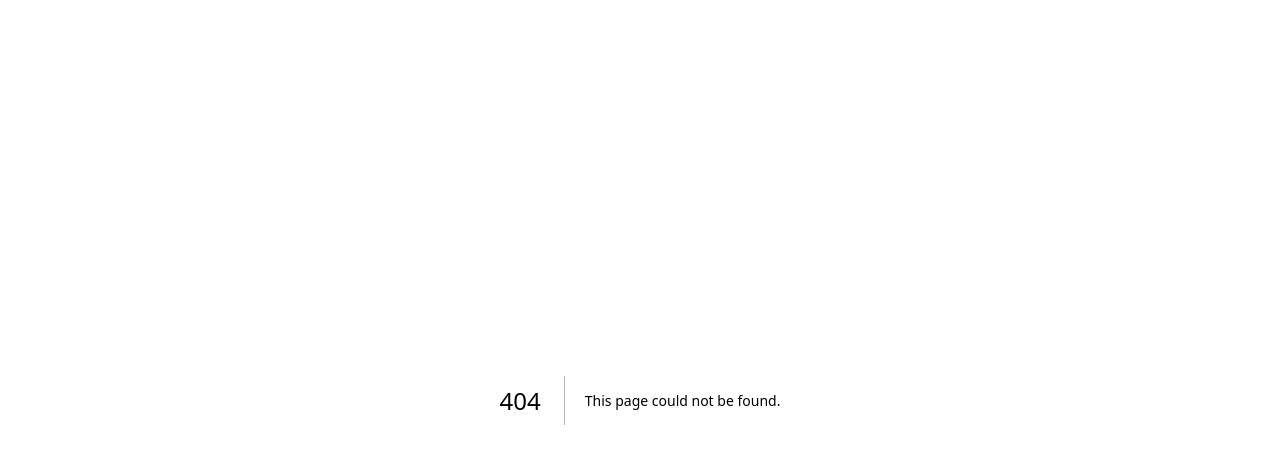
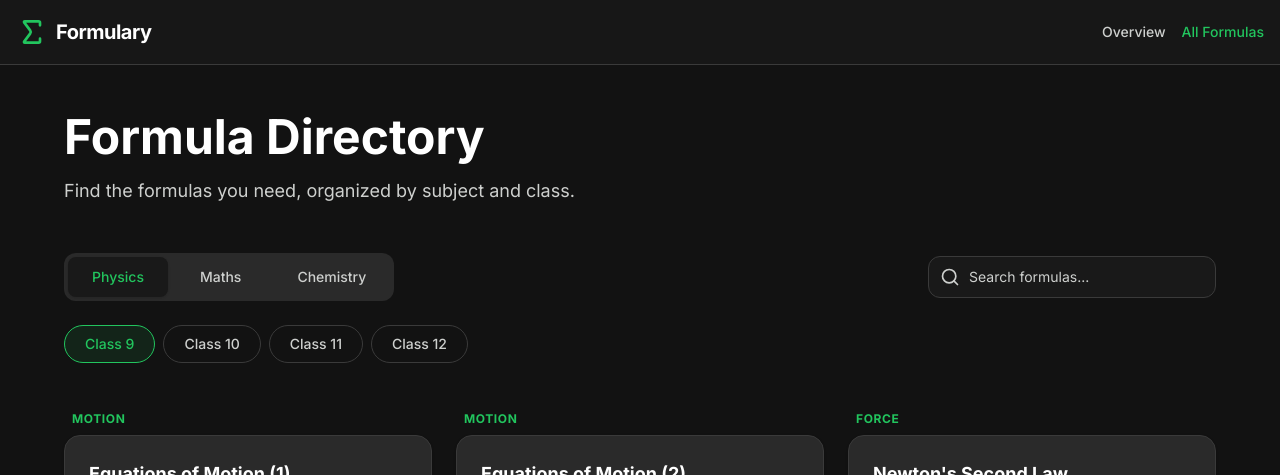
Before and after one commit to adarshg-org-13/Formalify, a Next.js app: page /formulas in a window 1280 px wide. Before the commit this address had no page. Shown: the top 475 px of the page. Built offline with nearby package versions, Linux system fonts and the light colour scheme.

Commit message:
fixed the erros

```diff
--- a/src/app/components/FormulaCard.tsx
+++ b/src/app/components/FormulaCard.tsx
@@ -1,8 +1,6 @@
-//Formula card file
 "use client";
 
-import React from "react";
-import { useState } from "react";
+import React, { useState } from "react";
 import "katex/dist/katex.min.css";
 import { BlockMath } from "react-katex";
 import { Copy, Check } from "lucide-react";
@@ -15,7 +13,6 @@ interface FormulaCardProps {
   className?: string;
 }
 
-//Copy to clipboard mechanism
 export function FormulaCard({ title, description, formula, explanation, className }: FormulaCardProps) {
   const [copied, setCopied] = useState(false);
 
--- a/src/app/components/Navbar.tsx
+++ b/src/app/components/Navbar.tsx
@@ -1,40 +1,38 @@
-// Main Navbar file Home page and Formula page
 "use client";
 
+import Link from "next/link";
+import { usePathname } from "next/navigation";
 import { Sigma } from "lucide-react";
 
-interface NavbarProps {
-    currentPage: "home" | "formulas";
-    onNavigate: (page:"home" | "formulas") => void;
-}
+export function Navbar() {
+  const pathname = usePathname();
 
-export function Navbar({currentPage,onNavigate}:NavbarProps){
-    return(
+  return (
     <nav className="sticky top-0 z-50 w-full border-b border-[#3A3A3A] bg-[#191919]/80 backdrop-blur-md">
       <div className="container mx-auto px-4 h-16 flex items-center justify-between">
-                <button onClick={() => onNavigate("home")} className="flex items-center gap-2 text-[#22C55E]">
-                    <Sigma className="w-8 h-8"/>
-                    <span className="font-bold text-xl tracking-tight text-white">Formalify</span>
-                </button>
+        <Link href="/" className="flex items-center gap-2 text-[#22C55E]">
+          <Sigma className="w-8 h-8" />
+          <span className="font-bold text-xl tracking-tight text-white">Formulary</span>
+        </Link>
 
         <div className="flex items-center gap-6">
           <div className="flex items-center gap-4">
-                        <button
-                          onClick={() => onNavigate("home")}
-                          className={`text=sm font-medium transition-colors hover:text-[#22C55E] ${
-                            currentPage === "home" ? "text-[#22C55E]" : "text-[#CED0CE]"
+            <Link
+              href="/"
+              className={`text-sm font-medium transition-colors hover:text-[#22C55E] ${
+                pathname === "/" ? "text-[#22C55E]" : "text-[#CED0CE]"
               }`}
             >
-                            OverView
-                        </button>
-                        <button
-                          onClick={() => onNavigate("formulas")}
+              Overview
+            </Link>
+            <Link
+              href="/formulas"
               className={`text-sm font-medium transition-colors hover:text-[#22C55E] ${
-                            currentPage === "formulas" ? "text-[22C55E]" : "text-[#CED0CE]"
+                pathname === "/formulas" ? "text-[#22C55E]" : "text-[#CED0CE]"
               }`}
             >
               All Formulas
-                        </button>
+            </Link>
           </div>
         </div>
       </div>
--- a/src/app/pages/Formulas.tsx
+++ b/src/app/formulas/page.tsx
@@ -1,4 +1,4 @@
-//Main formula page
+"use client";
 
 import { useState } from "react";
 import { FormulaCard } from "../components/FormulaCard";
@@ -56,7 +56,7 @@ const formulasData = [
   { subject: "Chemistry", class: "Class 12", topic: "Electrochemistry", title: "Nernst Equation", description: "Cell potential", formula: "E = E^\\circ - \\frac{RT}{nF}\\ln Q", explanation: "E = cell potential, E° = standard cell potential, R = gas constant, T = temperature, n = moles of electrons, F = Faraday constant, Q = reaction quotient." },
 ];
 
-export function Formulas() {
+export default function FormulasPage() {
   const [activeSubject, setActiveSubject] = useState<string>("Physics");
   const [activeClass, setActiveClass] = useState<string>("Class 9");
   const [searchQuery, setSearchQuery] = useState("");
--- a/src/app/layout.tsx
+++ b/src/app/layout.tsx
@@ -1,9 +1,13 @@
 import type { Metadata } from "next";
+import { Inter } from "next/font/google";
 import "./globals.css";
+import { Navbar } from "./components/Navbar";
+
+const inter = Inter({ subsets: ["latin"] });
 
 export const metadata: Metadata = {
-  title: "Formalify - Physics Chemistry & Maths",
-  description: "A comprehensive collection of Physics, Chemistry, and Mathematics formulas."
+  title: "Formulary",
+  description: "Your Ultimate Science & Math Companion",
 };
 
 export default function RootLayout({
@@ -11,10 +15,13 @@ export default function RootLayout({
 }: Readonly<{
   children: React.ReactNode;
 }>) {
-  return(
+  return (
     <html lang="en">
-      <body className="antialiased">
-        {children}
+      <body className={`${inter.className} bg-[#121212] text-white min-h-screen font-sans`}>
+        <Navbar />
+        <main>
+          {children}
+        </main>
       </body>
     </html>
   );
--- a/src/app/page.tsx
+++ b/src/app/page.tsx
@@ -1,5 +1,3 @@
-//Main Home Page / Featured Page
-
 import Link from "next/link";
 import { ArrowRight, BookOpen, Calculator, FunctionSquare } from "lucide-react";
 import { FormulaCard } from "./components/FormulaCard";
@@ -58,7 +56,7 @@ export default function HomePage() {
               title="Quadratic Formula"
               description="Maths: Roots of ax² + bx + c = 0."
               formula="x = \frac{-b \pm \sqrt{b^2 - 4ac}}{2a}"
-              explanation="a, b, and c are coefficients of the quadratic equation where (a !=0 ), and x represents the unknown roots."
+              explanation="a, b, and c are coefficients of the quadratic equation, and x represents the unknown roots."
             />
             <FormulaCard
               title="Ideal Gas Law"
--- a/src/app/pages/Home.tsx
+++ /dev/null
@@ -1,105 +0,0 @@
-import { ArrowRight,BookOpen,Calculator,FunctionSquare } from "lucide-react";
-import {FormulaCard} from '../components/FormulaCard';
-
-interface HomeProps {
-    onNavigate: (page:'home' | 'formualas') => void;
-}
-
-export function Home({onNavigate} : HomeProps){
-    return(
-        <div className="min-h-screen pb-20">
-            {/* Hero section */}
-            <section className="pty-24 pb-16 px-4">
-                <div className="contianer mx-auto max-w-5xl text-center">
-                    <div className="inline-flex items-center gap-2 px-3 py-1 rounded-full bg-[#2A2A2A] text-[#22C55E] text-sm font-medium mb-6">
-                        <BookOpen className="w-4 h-4"/>
-                        <span>Best Website for you Physics Chemistry & Math Reivison</span>
-                    </div>
-                    <h1 className="text-5xl md:text-7xl font-bold tracking-tight mb-6 text-white">
-                        Master Concepts With <br className="hidden md:block"/>
-                        <span className="text-[#22C55E]">Essential Formulas</span>
-                    </h1>
-                    <p className="text-lg md:text-xl text-[#CED0CE] max-w-2xl mx-auto mb-10">
-                        A comprehensive collection of Physics, Chemistry, and Mathematics formulas for classes 9, 10, 11, and 12.
-                        Clear, concise, and ready for your next exam.
-                    </p>
-                    <div className="flex flex-col sm:flex-row items:center justify-center gap-4">
-                        <button
-                          onClick={() => onNavigate("formualas")}
-                          className="inline-flex items-center justify-center gap-2 px-8 py-4 rounded-full bg-[#22C55E] text-white font-bold hover:bg-[#16a24a] transition-colors w-full sm:w-auto"
-                        >
-                            Browse Formulas
-                            <ArrowRight className="w-5 h-5"/>
-                        </button>
-                    </div>
-                </div>
-            </section>
-
-            {/* Featured Formulas*/}
-            <section className="py-16 px-4 bg-[#191919]">
-                <div className="container mx-auto max-w-6xl">
-                    <div className="flex items-center justify-between mb-10">
-                        <h2 className="text-3xl font-bold flex items-center gap-3 text-white">
-                            <Calculator className="w-8 h-8 text-[#22C55E]"/>
-                            Featured Formulas
-                        </h2>
-                        <button onClick={() => onNavigate("formualas")} className="text-[#22C55E] font-medium hover:underline hidden sm:block">
-                            View all
-                        </button>
-                    </div>
-
-                    <div className="gird grid-cols-1 md:grid-cols-2 lg:grid-cols-3 gap-6">
-                        <FormulaCard
-                          title="Newton's Second Law"
-                          description="Physics: Force is equal to the rate of change of momentum of a body of a const mass."
-                          formula="F = ma"
-                          explanation="F is the net force applied, m is the mass of the object, and a is its acceleration."
-                        />
-                        <FormulaCard
-                          title="Quadratic Formula"
-                          description="Maths: Roots of ax² + bx + c = 0."
-                          formula="x = \frac{-b \pm \sqrt{b^2 - 4ac}}{2a}"
-                          explanation="a,b and c are the coefficients of the quadratic equation for (a != 0), and x represents the unknown roots."
-                        />
-                        <FormulaCard
-                          title="Ideal Gas Law"
-                          description="Chemistry: Equation of root of state of a hypothetical ideal gas."
-                          formula="PV = nRT"
-                          explanation="P is the Pressure, V is the Volume, n is the number of moles, R is the ideal gas constant, and T is the temperature."
-                        />
-                    </div>
-                </div>
-            </section>
-
-      {/* Subjects Overview */}
-      <section className="py-20 px-4">
-        <div className="container mx-auto max-w-6xl">
-          <h2 className="text-3xl font-bold mb-12 text-center flex items-center justify-center gap-3 text-white">
-            <FunctionSquare className="w-8 h-8 text-[#22C55E]" />
-            Curriculum Coverage
-          </h2>
-
-          <div className="grid grid-cols-1 md:grid-cols-3 gap-8">
-            {[
-              { subject: "Physics", topics: ["Mechanics", "Thermodynamics", "Electromagnetism", "Optics"] },
-              { subject: "Mathematics", topics: ["Algebra", "Calculus", "Geometry", "Trigonometry"] },
-              { subject: "Chemistry", topics: ["Physical Chemistry", "Organic Chemistry", "Inorganic Chemistry", "Atomic Structure"] }
-            ].map((item) => (
-              <div key={item.subject} className="p-8 rounded-3xl bg-[#2A2A2A] border border-[#3A3A3A]">
-                <h3 className="text-2xl font-bold mb-6 text-[#22C55E]">{item.subject}</h3>
-                <ul className="space-y-3">
-                  {item.topics.map(topic => (
-                    <li key={topic} className="flex items-center gap-3 text-[#CED0CE] font-medium">
-                      <div className="w-1.5 h-1.5 rounded-full bg-[#22C55E]" />
-                      {topic}
-                    </li>
-                  ))}
-                </ul>
-              </div>
-            ))}
-          </div>
-        </div>
-      </section>
-    </div>
-  );
-}
```
Lines whose indentation alone changed are shown as unchanged.
